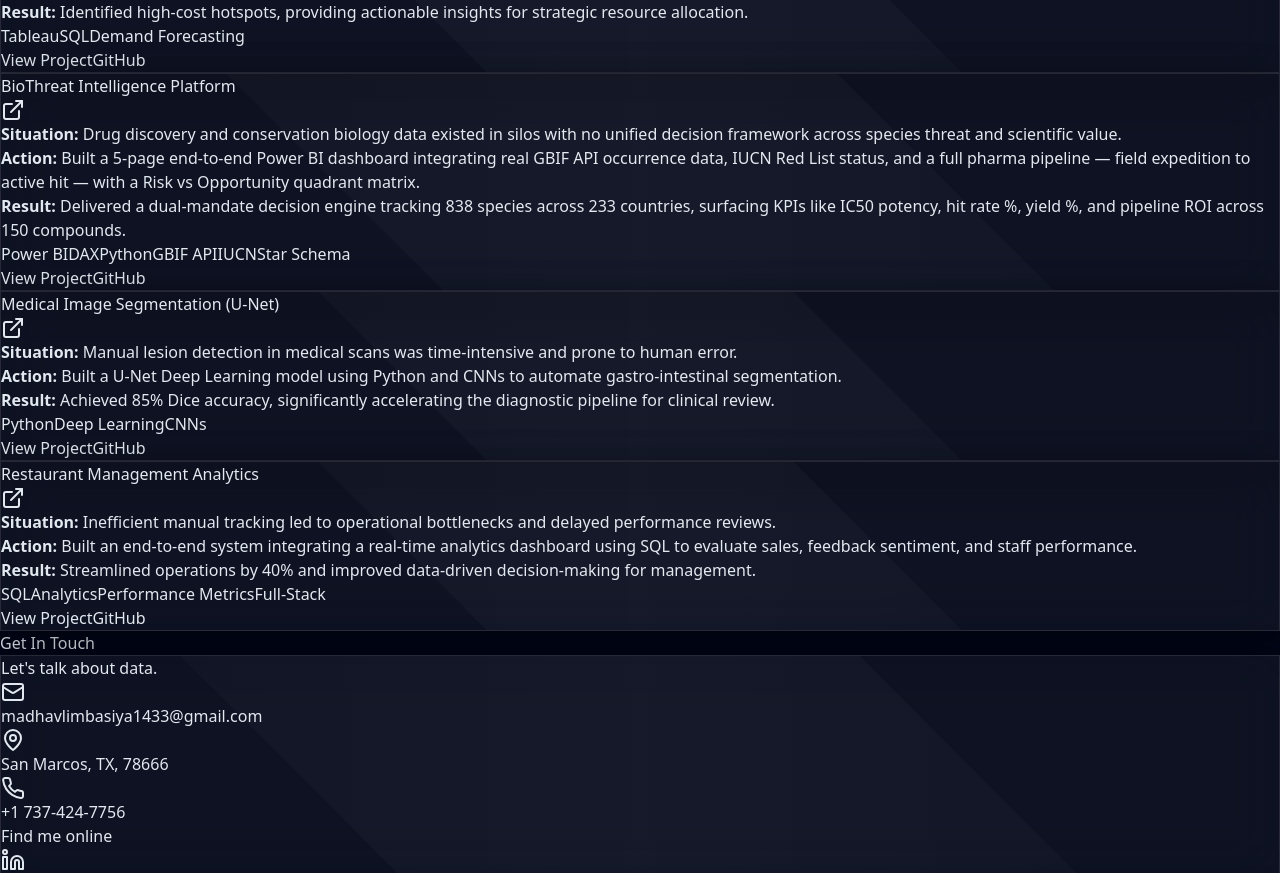
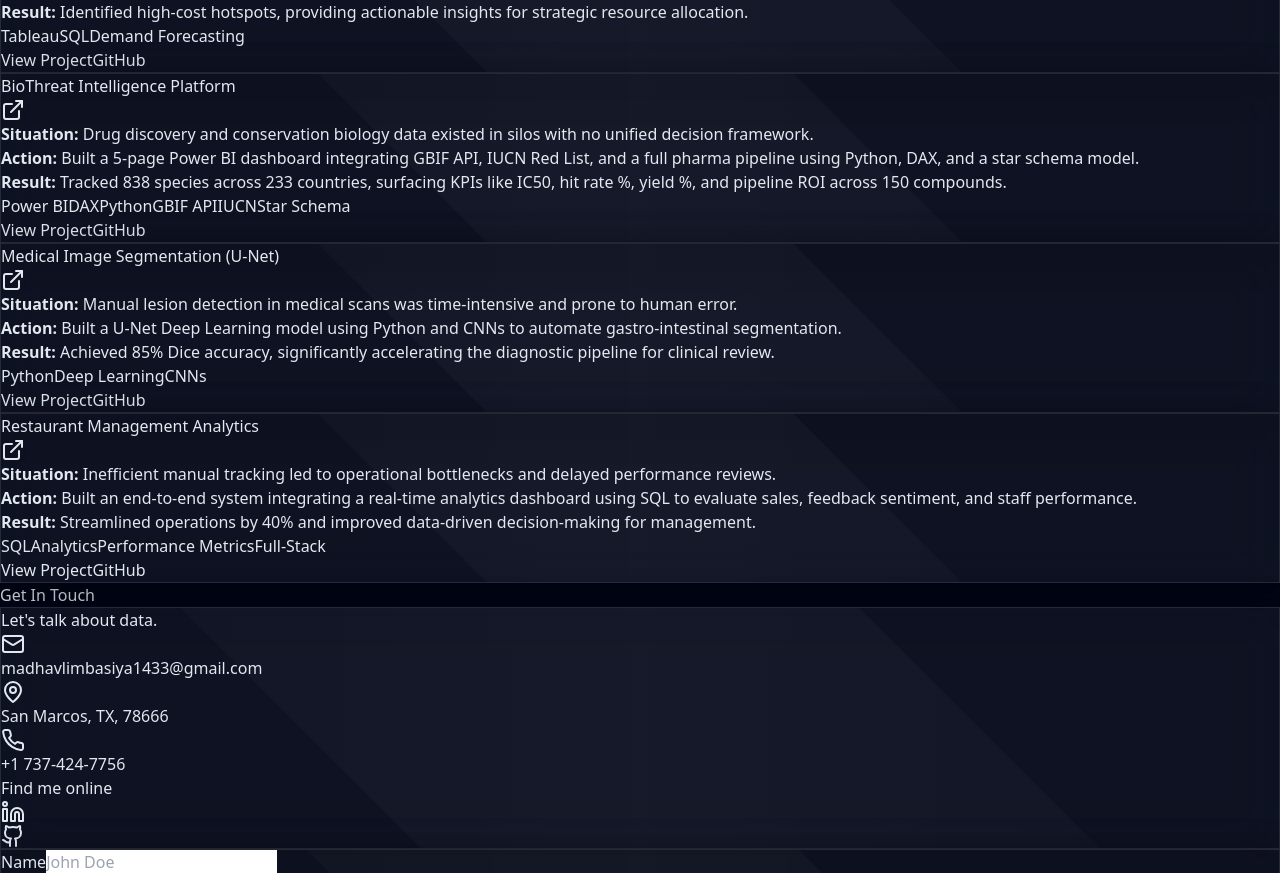
Before and after one commit to MadhavLimbasiya/Madhav-Limbasiya-Portfolio, a React (Vite) app: page / in a window 1280 px wide. Shown: the part 2700-3573 px from the top of the page. Built offline with nearby package versions, Linux system fonts and the light colour scheme.

Commit message:
Update App.jsx

```diff
--- a/src/App.jsx
+++ b/src/App.jsx
@@ -336,14 +336,14 @@ const Projects = () => {
   {
   title: "BioThreat Intelligence Platform",
   description: [
-    <li key="1"><b>Situation:</b> Drug discovery and conservation biology data existed in silos with no unified decision framework across species threat and scientific value.</li>,
-    <li key="2"><b>Action:</b> Built a 5-page end-to-end Power BI dashboard integrating real GBIF API occurrence data, IUCN Red List status, and a full pharma pipeline — field expedition to active hit — with a Risk vs Opportunity quadrant matrix.</li>,
-    <li key="3"><b>Result:</b> Delivered a dual-mandate decision engine tracking 838 species across 233 countries, surfacing KPIs like IC50 potency, hit rate %, yield %, and pipeline ROI across 150 compounds.</li>
+    <li key="1"><b>Situation:</b> Drug discovery and conservation biology data existed in silos with no unified decision framework.</li>,
+    <li key="2"><b>Action:</b> Built a 5-page Power BI dashboard integrating GBIF API, IUCN Red List, and a full pharma pipeline using Python, DAX, and a star schema model.</li>,
+    <li key="3"><b>Result:</b> Tracked 838 species across 233 countries, surfacing KPIs like IC50, hit rate %, yield %, and pipeline ROI across 150 compounds.</li>
   ],
   tags: ["Power BI", "DAX", "Python", "GBIF API", "IUCN", "Star Schema"],
   link: "https://app.powerbi.com/reportEmbed?reportId=c900167b-fb93-4cc7-a649-5aac034bb3bb&autoAuth=true&ctid=51a6364a-0466-47d0-b3ba-1517161ddd0d",
   github: "https://github.com/MadhavLimbasiya/BioThreat-Intelligence-Platform"
-  },
+},
   {
     title: "Medical Image Segmentation (U-Net)",
     description: [
```
